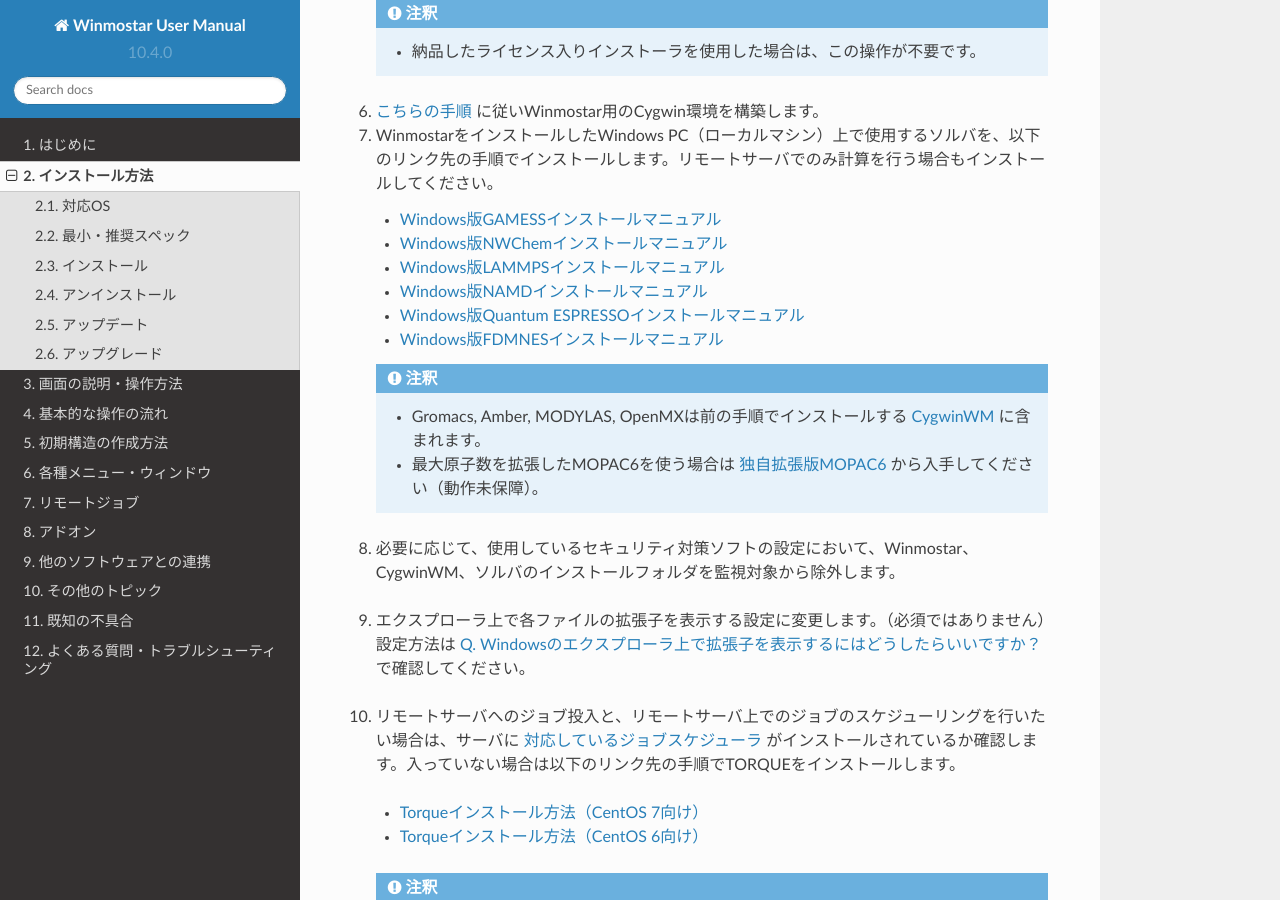
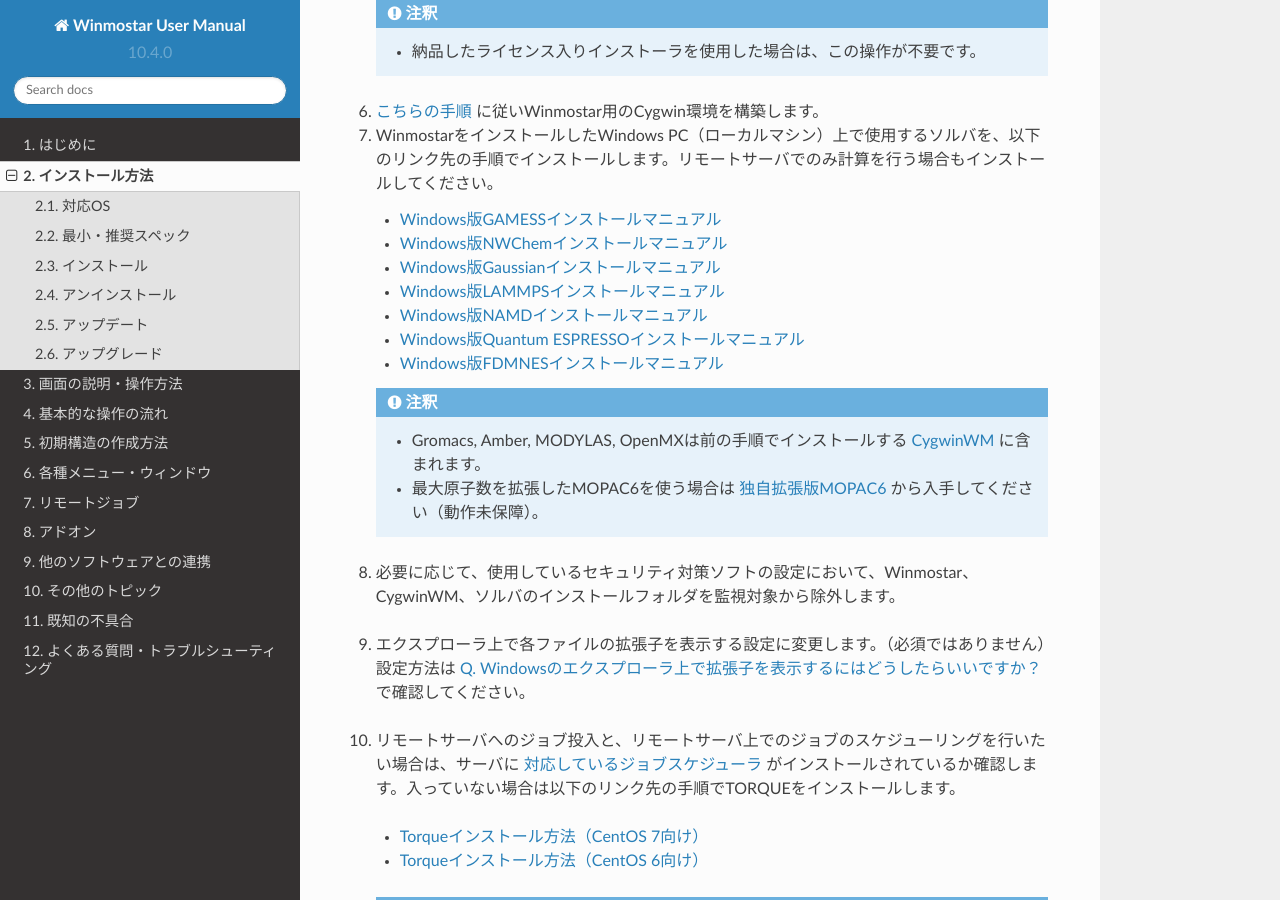
Before and after one commit to X-Ability/winmostar_doc, a Sphinx documentation site: the page built from source/installation/installation.rst, in a window 1280 px wide and 900 px high, scrolled down 2322 px. Built offline with Sphinx 7.4.7 and the Read the Docs theme 2.0.0, drawn with Linux system fonts in a browser that asks for light colours; formulas are drawn with MathJax 3.

Commit message:
Gaussianセットアップマニュアル追加

```diff
--- a/source/installation/installation.rst
+++ b/source/installation/installation.rst
@@ -97,6 +97,7 @@
 
    - `Windows版GAMESSインストールマニュアル           <https://winmostar.com/jp/manual_jp/installation/GAMESS_install_manual_jp_win.pdf>`_
    - `Windows版NWChemインストールマニュアル           <https://winmostar.com/jp/nwchem4wm_jp.html>`_
+   - `Windows版Gaussianインストールマニュアル         <https://winmostar.com/jp/manual_jp/installation/Gaussian_setup_manual_jp_win.pdf>`_
    - `Windows版LAMMPSインストールマニュアル           <https://winmostar.com/jp/manual_jp/installation/LAMMPS_install_manual_jp_win.pdf>`_
    - `Windows版NAMDインストールマニュアル             <https://winmostar.com/jp/manual_jp/installation/NAMD_install_manual_jp_win.pdf>`_
    - `Windows版Quantum ESPRESSOインストールマニュアル <https://winmostar.com/jp/manual_jp/installation/QE_install_manual_jp_win.pdf>`_
```
